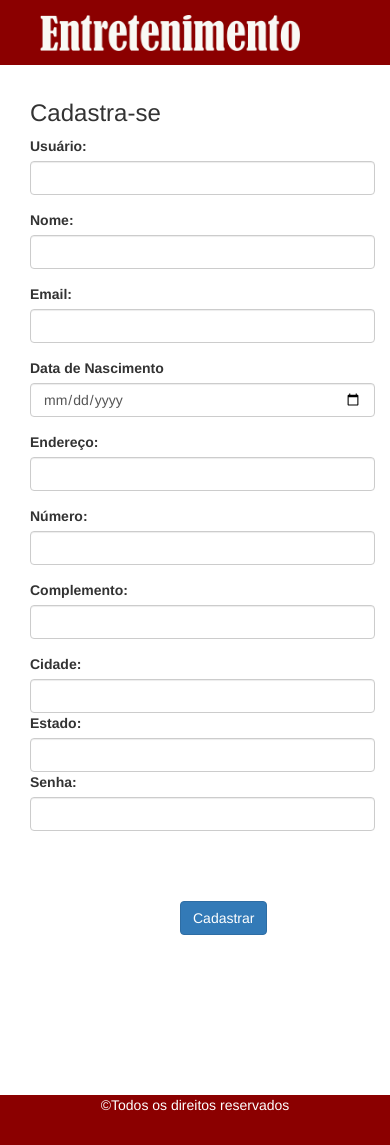
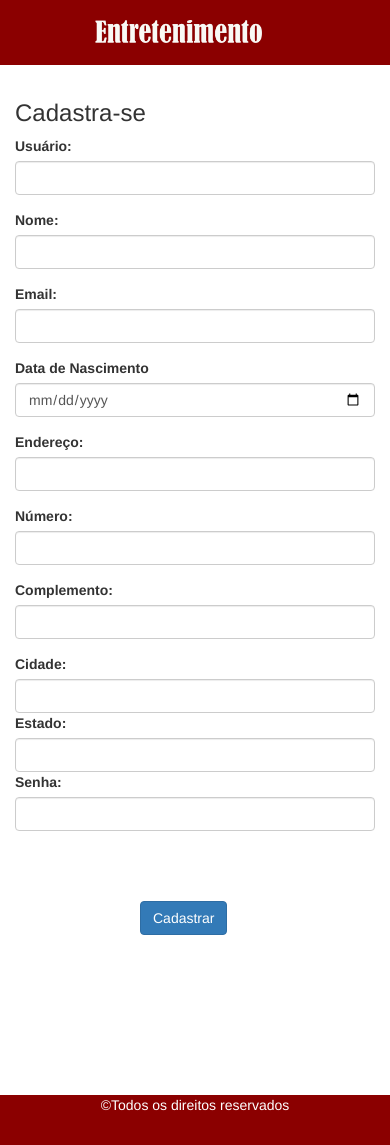
Before and after one commit to celioNascimento/Entretenimento1.1, a PHP site: page /cadastro-usuario.php in a window 390 px wide. Run offline with PHP 8.4, Linux system fonts and the light colour scheme; some libraries are stand-ins or nearby versions.

Commit message:
Criação home.php e correção de media queries cadastro-usuario.php

```diff
--- a/Entretenimento_1.1/cadastro-usuario.php
+++ b/Entretenimento_1.1/cadastro-usuario.php
@@ -9,7 +9,7 @@
 
 	<!------------------- Folhas de estilo ------------------------ -->
 
-	<link rel="stylesheet" type="text/css" href="css/estilo-cadastro.css?version=12">
+	<link rel="stylesheet" type="text/css" href="css/estilo-cadastro.css">
 	<link rel="stylesheet" type="text/css" href="css/normalize.css">
 	<link rel="stylesheet" type="text/css" href="bootstrap/css/bootstrap.min.css">
 
@@ -114,7 +114,7 @@
 				</div>
 			</div><!-- ************************ /row *********************-->
 
-			<div class="btn-entrar-cadastro">
+			<div class="btn-cadastrar">
 
 				<div class="row">
 					<div class="col-md-2">
--- a/Entretenimento_1.1/css/estilo-cadastro.css
+++ b/Entretenimento_1.1/css/estilo-cadastro.css
@@ -15,13 +15,14 @@ body {
 
 .img-logo {
 
-	width: 260px;
-	height: 40px;
+	width: 167px;
+	height: 24px;
 	background: url('../imagens/entretenimento.png')no-repeat;
 	background-size: contain;
 	display: block;
 	color: transparent;
-	margin-left: 25px;
+	margin-left: 80px;
+	margin-top: 5px;
 }
 
 nav.navbar-barra-navegacao{
@@ -45,7 +46,7 @@ nav.navbar-barra-navegacao{
 	max-width: 12ch;
 }
 
-.btn-entrar-cadastro {
+.btn-cadastrar {
 
 	margin: 55px 290px;
 }
@@ -79,12 +80,12 @@ nav.navbar-barra-navegacao{
 	.form-cadastro{
 
 	margin-top: 100px;
-	margin-left:15px;
+	margin-left:0px;
 }
 
-	.btn-entrar-cadastro {
+	.btn-cadastrar {
 
-	margin: 55px 150px;
+	margin: 55px 125px;
 }
 
 .rodape-cadastro {
@@ -110,7 +111,7 @@ nav.navbar-barra-navegacao{
 	margin-left:50px;
 }
 
-	.btn-entrar-cadastro {
+	.btn-cadastrar {
 
 	margin: 55px 190px;
 }
@@ -139,7 +140,7 @@ nav.navbar-barra-navegacao{
 	margin-left:60px;
 }
 
-	.btn-entrar-cadastro {
+	.btn-cadastrar {
 
 	margin: 55px 260px;
 }
@@ -162,7 +163,7 @@ nav.navbar-barra-navegacao{
 	margin-left:200px;
 }
 
-	.btn-entrar-cadastro {
+	.btn-cadastrar {
 
 	margin: 55px 220px;
 }
@@ -189,7 +190,7 @@ nav.navbar-barra-navegacao{
 }
 
 
-	.btn-entrar-cadastro {
+	.btn-cadastrar {
 
 	margin: 55px 270px;
 }
```
